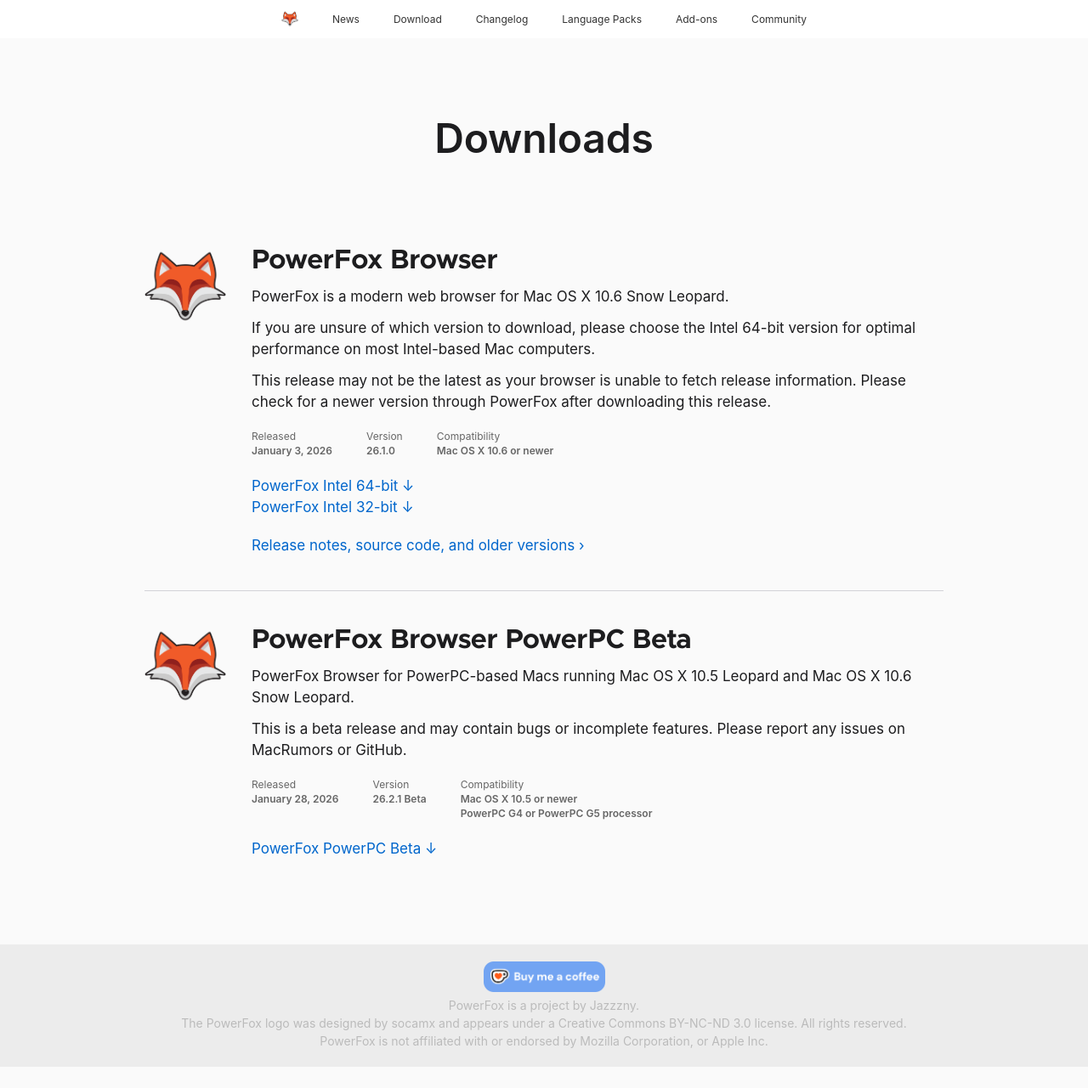
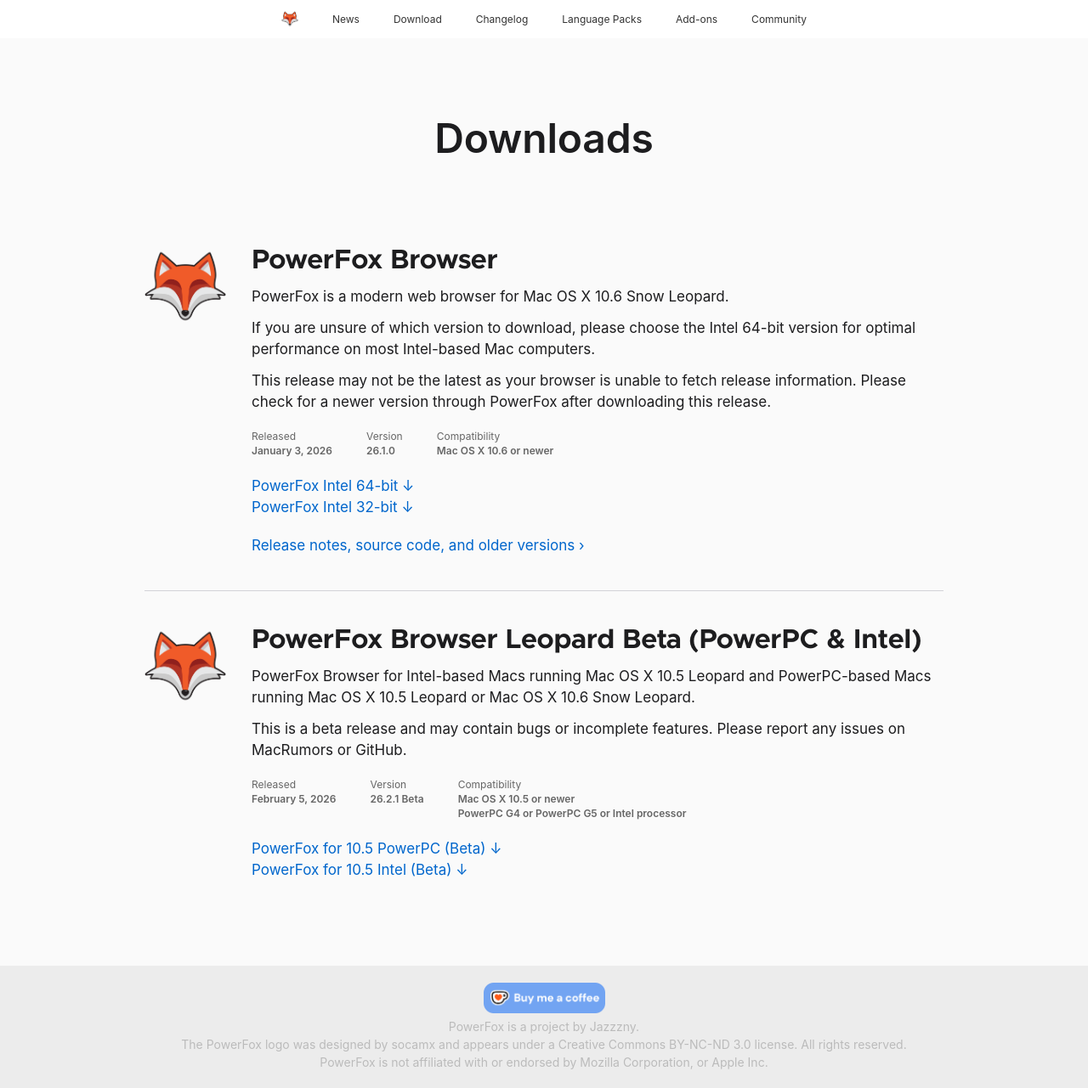
Before and after one commit to Jazzzny/powerfox-website, a Jekyll site: the page built from download.html, in a window 1280 px wide. Shown: the whole page at 85% size. Built offline with Jekyll 4.4.1, drawn with Linux system fonts in a browser that asks for light colours; some web fonts are replaced; comment, search, counter and statistics services are not loaded; before the commit the page ends 1256 px from its top, so only the background shows below that.

Commit message:
add 10.5 intel build

```diff
--- a/download.html
+++ b/download.html
@@ -49,14 +49,14 @@
                 <img src="{{ '/assets/img/powerfox-col.png' | relative_url }}" alt="PowerFox Icon">
             </div>
             <div class="download-content">
-                <h2>PowerFox Browser PowerPC Beta</h2>
-                <p>PowerFox Browser for PowerPC-based Macs running Mac OS X 10.5 Leopard and Mac OS X 10.6 Snow Leopard.</p>
+                <h2>PowerFox Browser Leopard Beta (PowerPC & Intel)</h2>
+                <p>PowerFox Browser for Intel-based Macs running Mac OS X 10.5 Leopard and PowerPC-based Macs running Mac OS X 10.5 Leopard or Mac OS X 10.6 Snow Leopard.</p>
                 <p>This is a beta release and may contain bugs or incomplete features. Please report any issues on MacRumors or GitHub.</p>
 
                 <div class="download-meta">
                     <div class="download-meta-item">
                         <span class="download-meta-label">Released</span>
-                        <span class="download-meta-value" id="release-date">January 28, 2026</span>
+                        <span class="download-meta-value" id="release-date">February 5, 2026</span>
                     </div>
                     <div class="download-meta-item">
                         <span class="download-meta-label">Version</span>
@@ -64,12 +64,13 @@
                     </div>
                     <div class="download-meta-item">
                         <span class="download-meta-label">Compatibility</span>
-                        <span class="download-meta-value">Mac OS X 10.5 or newer<br>PowerPC G4 or PowerPC G5 processor</span>
+                        <span class="download-meta-value">Mac OS X 10.5 or newer<br>PowerPC G4 or PowerPC G5 or Intel processor</span>
                     </div>
                 </div>
 
                 <div class="download-links">
-                    <a href="{{ '/assets/downloads/powerfox-26.2.1-powerpc-beta.zip' | relative_url }}" id="download-64bit">PowerFox PowerPC Beta ↓</a>
+                    <a href="{{ '/assets/downloads/powerfox-26.2.1-powerpc-beta.zip' | relative_url }}" id="download-ppc">PowerFox for 10.5 PowerPC (Beta) ↓</a>
+                    <a href="{{ '/assets/downloads/powerfox-26.2.1-i386-leopard-beta.zip' | relative_url }}" id="download-intelleopard">PowerFox for 10.5 Intel (Beta) ↓</a>
                 </div>
             </div>
         </div>
```
Also changed, not shown: 1 other file.
